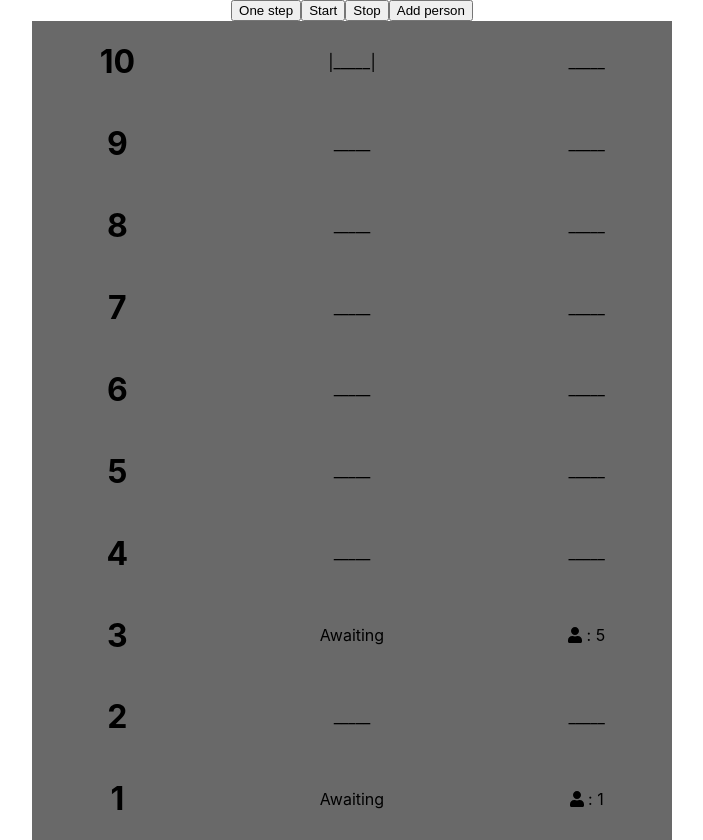
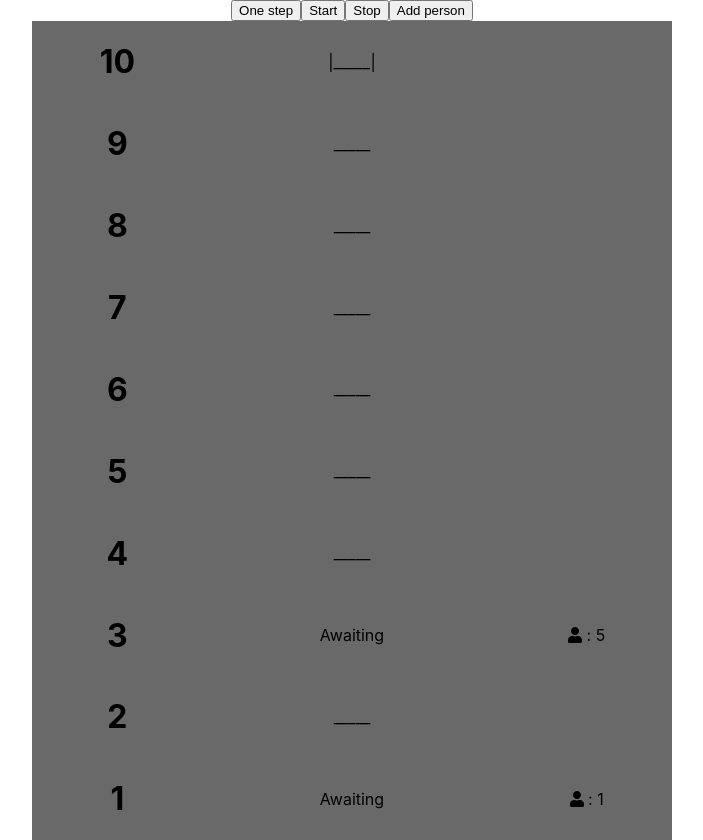
Before and after one commit to tarnishedMind/preact-tiny-elevator, a React (Create React App) app: page / in a window 1280 px wide. Shown: the whole page, without its empty margins (288-991 px from the left). Built offline with nearby package versions, Linux system fonts and the light colour scheme.

Commit message:
arrived icons

```diff
--- a/src/ElevatorFloor.tsx
+++ b/src/ElevatorFloor.tsx
@@ -2,7 +2,7 @@ import React from 'react';
 import { FloorType } from './types/FloorType';
 import { Floor } from './types/Floor';
 import { FontAwesomeIcon } from '@fortawesome/react-fontawesome';
-import { faUser } from '@fortawesome/free-solid-svg-icons';
+import { faUser, faWalking } from '@fortawesome/free-solid-svg-icons';
 
 interface ElevatorFloorProps {
     floorNumber: number,
@@ -12,6 +12,7 @@ interface ElevatorFloorProps {
 export default class ElevatorFloor extends React.Component<ElevatorFloorProps> {
 
     private userIcon = <FontAwesomeIcon icon={faUser} />;
+    private walkingIcon = <FontAwesomeIcon icon={faWalking} />;
     private cellContent: string | JSX.Element = '';
 
     private fillCellContent = (type: FloorType): void => {
@@ -35,22 +36,33 @@ export default class ElevatorFloor extends React.Component<ElevatorFloorProps> {
         }
     }
 
+    private getCountContent = () => {
+        let awaitCount = this.props.floorOptions.AwatingPersonCount;
+        let arrivedCount = this.props.floorOptions.ArrivedPersonCountTotal;
+
+        let awaitContent = this.getUserIconContentByCount(awaitCount);
+        let arrivedContent = this.getWalkingIconContentByCount(arrivedCount);
+
+        return <>{awaitContent} {arrivedContent}</>;
+    }
+
     private getUserIconContentByCount = (count: number): JSX.Element => {
-        return count > 0 ? <>{this.userIcon} {`: ${count}`}</> : <span>_____</span>;
+        return count > 0 ? <>{this.userIcon} {`: ${count}`}</> : <></>;
+    }
+
+    private getWalkingIconContentByCount = (count: number): JSX.Element => {
+        return count > 0 ? <>{this.walkingIcon} {`: ${count}`}</> : <></>;
     }
 
     render(): JSX.Element {
         let floorType = this.props.floorOptions.State;
         this.fillCellContent(floorType);
 
-        let awaitCount = this.props.floorOptions.AwatingPersonCount;
-        let awaitContent = this.getUserIconContentByCount(awaitCount);
-
         return (
             <div className="floor">
                 <h1 className="number">{this.props.floorNumber}</h1>
                 <p className="cell">{this.cellContent}</p>
-                <p className="count">{awaitContent}</p>
+                <p className="count">{this.getCountContent()}</p>
             </div>
         );
     }
--- a/src/types/Floor.ts
+++ b/src/types/Floor.ts
@@ -4,4 +4,7 @@ export class Floor {
     public State: FloorType = FloorType.EmptyFloor;
     public GoingPersonCount: number = 0;
     public AwatingPersonCount: number = 0;
+
+    // public isArrivedPersonCountStep: number = 0;
+    public ArrivedPersonCountTotal: number = 0;
 }
```
